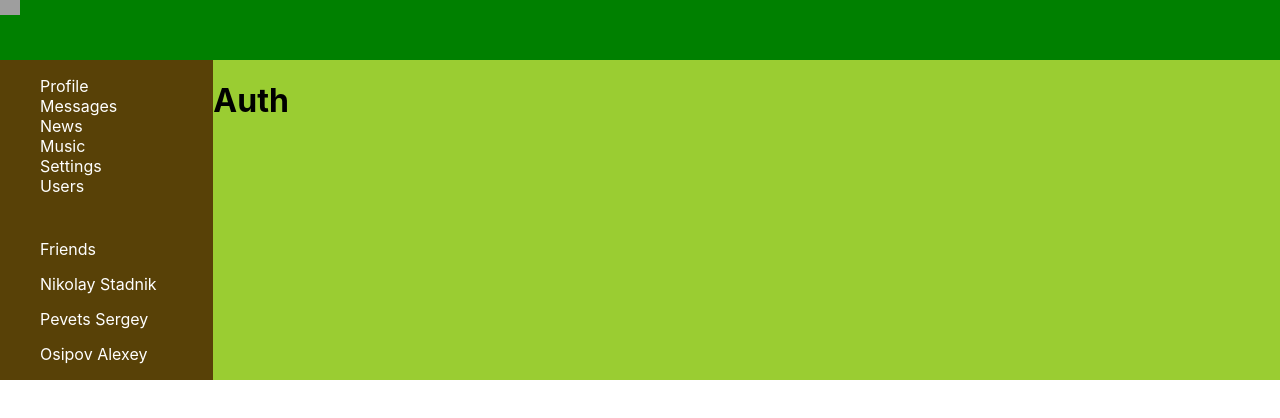
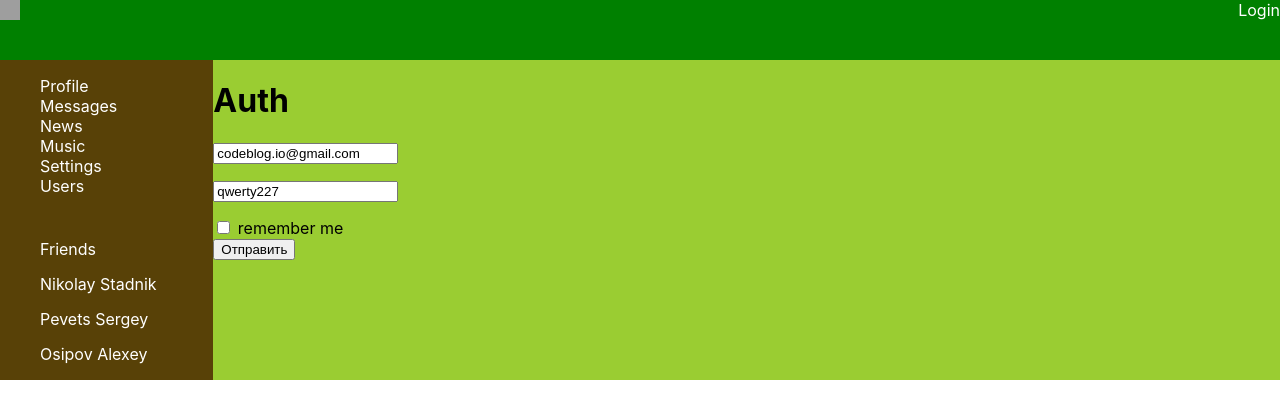
Before and after one commit to nickstdnk/repeat-react, a React (Create React App) app: page /auth in a window 1280 px wide. Shown: the top 418 px of the page. Built offline with nearby package versions, Linux system fonts and the light colour scheme; no server answers; grey boxes are pictures that could not be loaded.

Commit message:
login flow

```diff
--- a/package.json
+++ b/package.json
@@ -3,6 +3,7 @@
   "version": "0.1.0",
   "private": true,
   "dependencies": {
+    "@hookform/resolvers": "^2.8.8",
     "@testing-library/jest-dom": "^5.16.2",
     "@testing-library/react": "^12.1.4",
     "@testing-library/user-event": "^13.5.0",
@@ -10,13 +11,15 @@
     "env-cmd": "^10.1.0",
     "react": "^18.0.0",
     "react-dom": "^18.0.0",
+    "react-hook-form": "^7.30.0",
     "react-redux": "^7.2.8",
     "react-router-dom": "^6.3.0",
     "react-scripts": "5.0.0",
     "redux": "^4.1.2",
     "redux-thunk": "^2.4.1",
     "sass": "^1.49.9",
-    "web-vitals": "^2.1.4"
+    "web-vitals": "^2.1.4",
+    "yup": "^0.32.11"
   },
   "scripts": {
     "dev": "env-cmd -e development react-scripts start ",
--- a/src/components/Auth/Auth.js
+++ b/src/components/Auth/Auth.js
@@ -1,6 +1,59 @@
-import React from 'react'
+import { useEffect } from 'react'
+import { connect } from 'react-redux'
+import { useNavigate } from 'react-router-dom'
+import { useForm } from 'react-hook-form'
+import { yupResolver } from '@hookform/resolvers/yup'
 
-const Auth = () => {
-  return <h1>Auth</h1>
+import { login } from '../../redux/reducers/authReducer'
+import { LoginFormSchema } from '../../utils/schemas/validations'
+
+const AuthForm = (props) => {
+  const {
+    register,
+    handleSubmit,
+    formState: {errors},
+  } = useForm({
+    resolver: yupResolver(LoginFormSchema),
+  })
+  const onSubmit = (data) => {
+    props.login(data)
+  }
+  return (
+    <form onSubmit={handleSubmit(onSubmit)}>
+      <div>
+        <input placeholder={'Email'} defaultValue={'codeblog.io@gmail.com'} {...register('email')} />
+        <p>{errors.email?.message}</p>
+      </div>
+      <div>
+        <input placeholder={'Password'} defaultValue={'qwerty227'} {...register('password')} />
+        <p>{errors.password?.message}</p>
+      </div>
+      <div>
+        <input type={'checkbox'} {...register('rememberMe')} /> remember me
+      </div>
+      <div>
+        <button type={'submit'}>Отправить</button>
+      </div>
+    </form>
+  )
 }
-export default Auth
+
+
+const Auth = (props) => {
+  const navigate = useNavigate()
+  useEffect(() => {
+    if (props.isAuth) {
+      navigate('/profile')
+    }
+  }, [props.isAuth])
+  return (
+    <>
+      <h1>Auth</h1>
+      <AuthForm {...props}/>
+    </>
+  )
+}
+
+const mapStateToProps = (state, {email, password}) => ({isAuth: state.authPage.isAuth, email, password})
+
+export default connect(mapStateToProps, {login})(Auth)
--- a/src/layout/Header/Header.jsx
+++ b/src/layout/Header/Header.jsx
@@ -9,7 +9,9 @@ const Header = (props) => {
         <header style={{display: 'flex', justifyContent: 'space-between'}}>
           <img src="https://freelogodesign.org/Content/img/logo-ex-7.png" alt=""/>
           <div>
-            {props.isAuth ? props.login : <Link to="/login"/>}
+            {props.isAuth
+              ? <div>{props.login} - <button onClick={props.logout}>Logout</button></div>
+              : <Link to="auth">Login</Link>}
           </div>
         </header>
       </div>
--- a/src/layout/Header/HeaderContainer.jsx
+++ b/src/layout/Header/HeaderContainer.jsx
@@ -1,6 +1,6 @@
 import React, { useEffect } from 'react'
 import { connect } from 'react-redux'
-import { getAuthUserData } from '../../redux/reducers/authReducer'
+import { getAuthUserData, logout } from '../../redux/reducers/authReducer'
 import Header from './Header'
 
 const HeaderContainer = (props) => {
@@ -18,4 +18,4 @@ let mapStateToProps = (state) => {
     isAuth: state.authPage.isAuth,
   }
 }
-export default connect(mapStateToProps, {getAuthUserData})(HeaderContainer)
+export default connect(mapStateToProps, {getAuthUserData, logout})(HeaderContainer)
--- a/src/redux/actions/auth.js
+++ b/src/redux/actions/auth.js
@@ -1,3 +1,6 @@
 import * as constants from '../constants/auth'
 
-export const setAuthUserData = (id, email, login) => ({type: constants.SET_AUTH_USER_DATA, data: {id, email, login}})
+export const setAuthUserData = (id, email, login, isAuth) => ({
+  type: constants.SET_AUTH_USER_DATA,
+  payload: {id, email, login, isAuth},
+})
--- a/src/redux/reducers/authReducer.js
+++ b/src/redux/reducers/authReducer.js
@@ -1,4 +1,4 @@
-import { authAPI } from '../../api/api'
+import { authAPI } from '../../utils/api/api'
 import { setAuthUserData } from '../actions/auth'
 import * as constants from '../constants/auth'
 
@@ -14,8 +14,7 @@ export default function authReducer(state = initialState, action) {
     case constants.SET_AUTH_USER_DATA: {
       return {
         ...state,
-        ...action.data,
-        isAuth: true,
+        ...action.payload,
       }
     }
     default:
@@ -29,8 +28,31 @@ export const getAuthUserData = () => {
       .then(data => {
         if (data.resultCode === 0) {
           let {id, email, login} = data.data
-          dispatch(setAuthUserData(id, email, login))
+          dispatch(setAuthUserData(id, email, login, true))
         }
       })
   }
 }
+
+export const login = (data) => {
+  const {email, password, rememberMe} = data
+  return dispatch => {
+    authAPI.login(email, password, rememberMe)
+      .then(data => {
+        if (data.resultCode === 0) {
+          dispatch(getAuthUserData())
+        }
+      })
+  }
+}
+
+export const logout = () => {
+  return dispatch => {
+    authAPI.logout()
+      .then(data => {
+        if (data.resultCode === 0) {
+          dispatch(setAuthUserData(null, null, null, false))
+        }
+      })
+  }
+}
--- a/src/redux/reducers/profileReducer.js
+++ b/src/redux/reducers/profileReducer.js
@@ -1,4 +1,4 @@
-import { profileAPI } from '../../api/api'
+import { profileAPI } from '../../utils/api/api'
 import {
   addPostActionCreator,
   setStatus,
--- a/src/redux/reducers/usersReducer.js
+++ b/src/redux/reducers/usersReducer.js
@@ -1,4 +1,4 @@
-import { usersAPI } from '../../api/api'
+import { usersAPI } from '../../utils/api/api'
 import {
   setCurrentPage,
   setTotalUsersCount,
--- a/src/api/api.js
+++ b/src/utils/api/api.js
@@ -34,6 +34,19 @@ export const authAPI = {
         return response.data
       })
   },
+
+  login(email, password, rememberMe) {
+    return instance.post(`auth/login`, {email, password, rememberMe})
+      .then(response => {
+        return response.data
+      })
+  },
+  logout() {
+    return instance.delete(`auth/login`)
+      .then(response => {
+        return response.data
+      })
+  },
 }
 
 export const profileAPI = {
--- /dev/null
+++ b/src/utils/schemas/validations.js
@@ -0,0 +1,6 @@
+import * as yup from 'yup'
+
+export const LoginFormSchema = yup.object({
+  email: yup.string().min(4, 'Не менее 4-х символов').required('Email обязателен'),
+  password: yup.string().min(4, 'Не менее 4-х символов').required('Пароль обязателен'),
+}).required()
```
Also changed, not shown: 1 other file (tests, documents, lock files or other folders).
